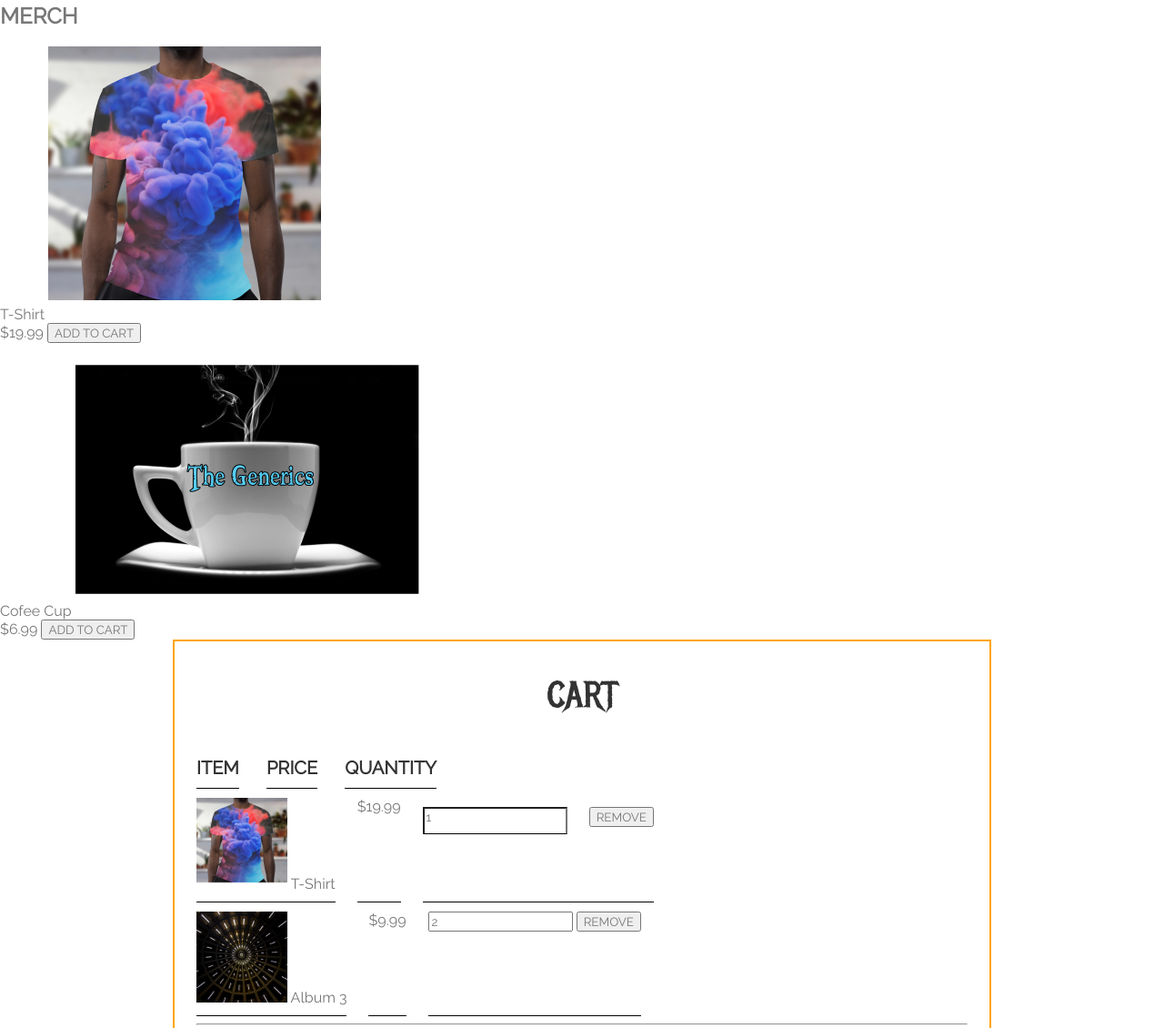
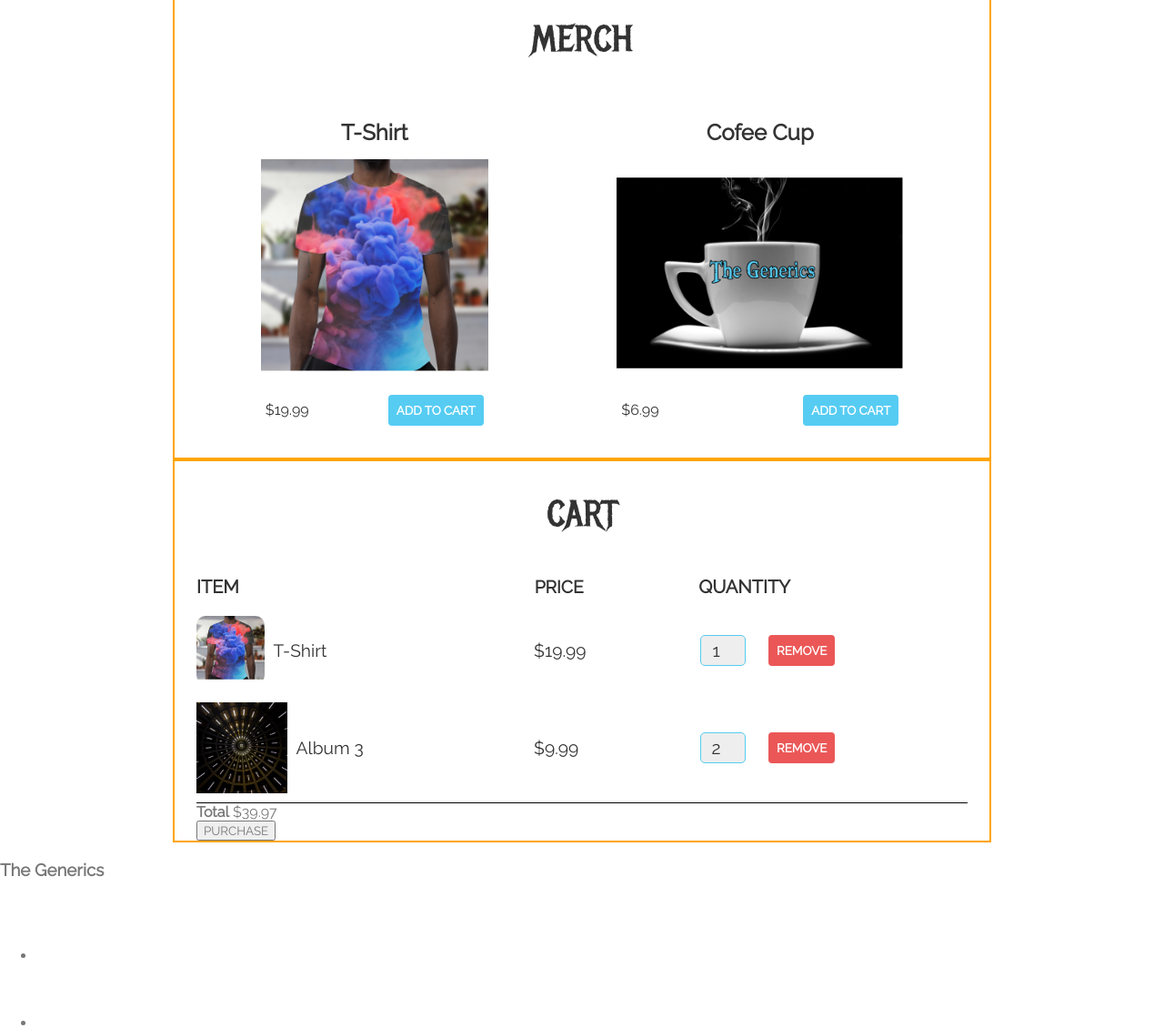
Before and after one commit to CuongDuong2710/learning-html-css-javascript, a plain HTML site: page Introduction to CSS/Lesson 2/store.html in a window 1280 px wide. Shown: the part 1158-2288 px from the top of the page at 91% size. Drawn offline with Linux system fonts and the light colour scheme; files whose address does not match are found by name.

Commit message:
[HTML&CSS] How to Style a Modern Website (Part Three)

```diff
--- a/Introduction to CSS/Lesson 2/store.html
+++ b/Introduction to CSS/Lesson 2/store.html
@@ -62,22 +62,24 @@
         </div>
       </div>
     </section>
-    <section>
-      <h2>MERCH</h2>
-      <div>
-        <span>T-Shirt</span>
-        <img src="Images/Shirt.png" />
-        <div>
-          <span>$19.99</span>
-          <button type="button">ADD TO CART</button>
+    <section class="container content-section">
+      <h2 class="section-header">MERCH</h2>
+      <div class="shop-items">
+        <div class="shop-item">
+          <span class="shop-item-title">T-Shirt</span>
+          <img class="shop-item-image" src="Images/Shirt.png" />
+          <div class="shop-item-details">
+            <span class="shop-item-price">$19.99</span>
+            <button class="btn btn-primary shop-item-button" type="button">ADD TO CART</button>
           </div>
         </div>
-      <div>
-        <span>Cofee Cup</span>
-        <img src="Images/Cofee.png" />
-        <div>
-          <span>$6.99</span>
-          <button type="button">ADD TO CART</button>
+        <div class="shop-item">
+          <span class="shop-item-title">Cofee Cup</span>
+          <img  class="shop-item-image" src="Images/Cofee.png" />
+          <div class="shop-item-details">
+            <span class="shop-item-price">$6.99</span>
+            <button class="btn btn-primary shop-item-button" type="button">ADD TO CART</button>
+          </div>
         </div>
       </div>
     </section>
@@ -88,29 +90,35 @@
         <span class="cart-price cart-header cart-column">PRICE</span>
         <span class="cart-quantity cart-header cart-column">QUANTITY</span>
       </div>
+      <div class="cart-items">
         <div class="cart-row">
           <div class="cart-item cart-column">
-          <img src="Images/Shirt.png" width="100" height="100" />
-          <span>T-Shirt</span>
+            <img
+              class="cart-item-image"
+              src="Images/Shirt.png"
+              width="100"
+              height="100"
+            />
+            <span class="cart-item-title">T-Shirt</span>
           </div>
           <span class="cart-price cart-column">$19.99</span>
           <div class="cart-quantity cart-column">
-          <input class="cart-quantity cart-column" type="number" value="1" />
-          <button type="button">REMOVE</button>
+            <input class="cart-quantity-input" type="number" value="1" />
+            <button class="btn btn-danger" type="button">REMOVE</button>
           </div>
         </div>
         <div class="cart-row">
           <div class="cart-item cart-column">
             <img src="Images/Album 3.png" width="100" height="100" />
-          <span>Album 3</span>
+            <span class="cart-item-title">Album 3</span>
           </div>
           <span class="cart-price cart-column">$9.99</span>
           <div class="cart-quantity cart-column">
-          <input type="number" value="2" />
-          <button type="button">REMOVE</button>
+            <input class="cart-quantity-input" type="number" value="2" />
+            <button class="btn btn-danger" type="button">REMOVE</button>
           </div>
         </div>
-      <hr />
+      </div>
       <div>
         <strong>Total</strong>
         <span>$39.97</span>
--- a/Introduction to CSS/Lesson 2/styles.css
+++ b/Introduction to CSS/Lesson 2/styles.css
@@ -180,6 +180,7 @@ html, body {
     border: none;
 }
 
+/* inline-block so amount of space item cannot remove, instead of total width is 100% -> set 96%, subtract 1% for each items */
 .tour-item {
     display: inline-block;
     padding-right: .5em;
@@ -245,6 +246,8 @@ html, body {
 }
 
 .cart-column {
+    display: flex;
+    align-items: center; /* vertical */
     border-bottom: 1px solid black;
     margin-right: 1.5em;
     padding-bottom: 10px;
@@ -255,14 +258,62 @@ html, body {
     display: flex;
 }
 
+/* display flex so width sum all is 100% - differ with inline-block (.tour-item) */
 .cart-item {
-
+    width: 45%;
 }
 
 .cart-price {
-
+    width: 20%;
+    font-size: 1.2em;
+    color: #333;
 }
 
 .cart-quantity {
+    width: 35%;
+}
 
+.cart-item-title {
+    color: #333;
+    margin-left: .5em;
+    font-size: 1.2em;
 }
+
+.cart-item-image {
+    width: 75px;
+    height: auto;
+    border-radius: 10px;
+}
+
+.btn-danger {
+    color: white;
+    background-color: #EB5757;
+    border: none;
+    border-radius: .3em;
+    font-weight: bold;
+}
+
+.btn-danger:hover {
+    background-color: #CC4C4C;
+}
+
+.cart-quantity-input {
+    height: 34px;
+    width: 50px;
+    border-radius: 5px;
+    border: 1px solid #56CCF2;
+    background-color: #eee;
+    color: #333;
+    padding: 0;
+    text-align: center;
+    font-size: 1.2em;
+    margin-right: 25px;
+}
+
+.cart-row:last-child {
+    border-bottom: 1px solid black;
+}
+
+.cart-row .cart-column {
+    border-bottom: none;
+}
```
Lines whose indentation alone changed are shown as unchanged.
